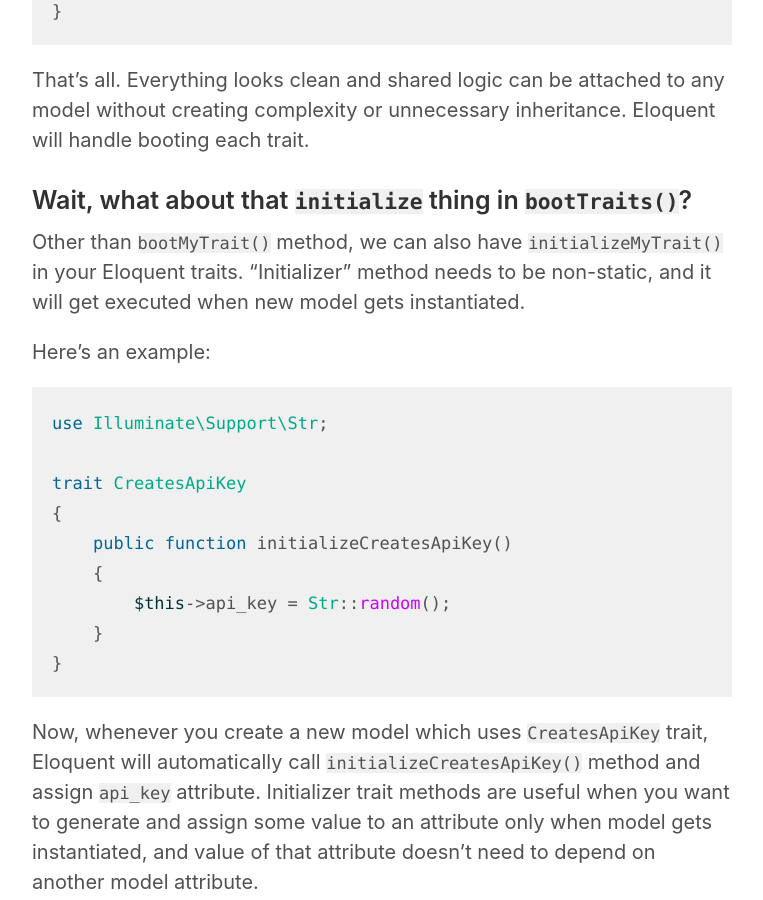
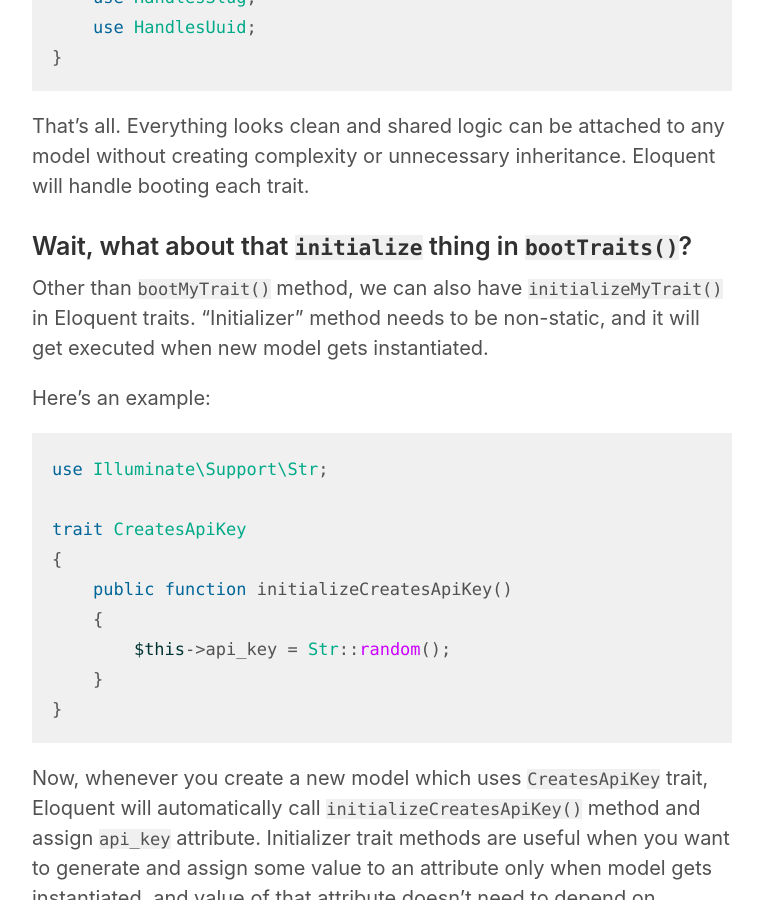
Before and after one commit to orkhanahmadov/orkhanahmadov.github.io, a Jekyll site: the page built from _posts/2020-08-17-using-traits-to-boot-and-initialize-eloquent-models.md, in a window 1280 px wide and 900 px high, scrolled down 5011 px. Shown: the whole window, without its empty margins (258-1021 px from the left). Built offline with Jekyll 4.4.1, drawn with Linux system fonts in a browser that asks for light colours; some of the changed text lies outside the part shown.

Commit message:
Fixed typos

```diff
--- a/_posts/2020-08-17-using-traits-to-boot-and-initialize-eloquent-models.md
+++ b/_posts/2020-08-17-using-traits-to-boot-and-initialize-eloquent-models.md
@@ -161,7 +161,7 @@
 
 ### Wait, what about that `initialize` thing in `bootTraits()`?
 
-Other than `bootMyTrait()` method, we can also have `initializeMyTrait()` in your Eloquent traits.
+Other than `bootMyTrait()` method, we can also have `initializeMyTrait()` in Eloquent traits.
 "Initializer" method needs to be non-static, and it will get executed when new model gets instantiated.
 
 Here's an example:
```
Also changed, not shown: other parts of _posts/2020-08-17-using-traits-to-boot-and-initialize-eloquent-models.md (+1 -1 lines).
